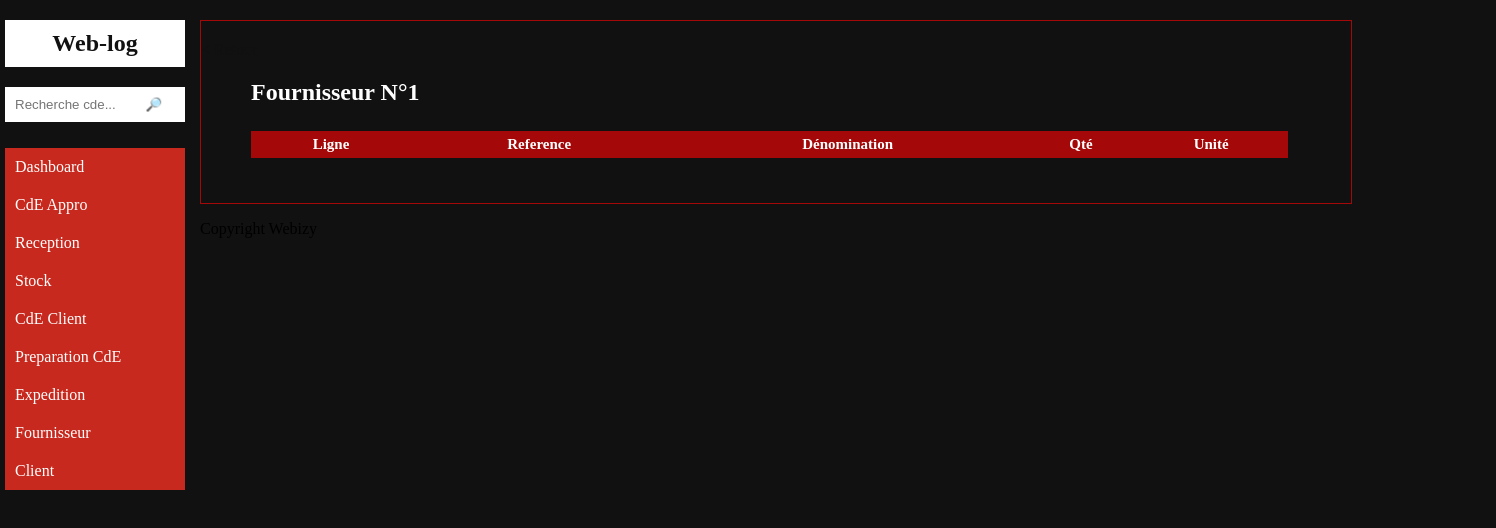
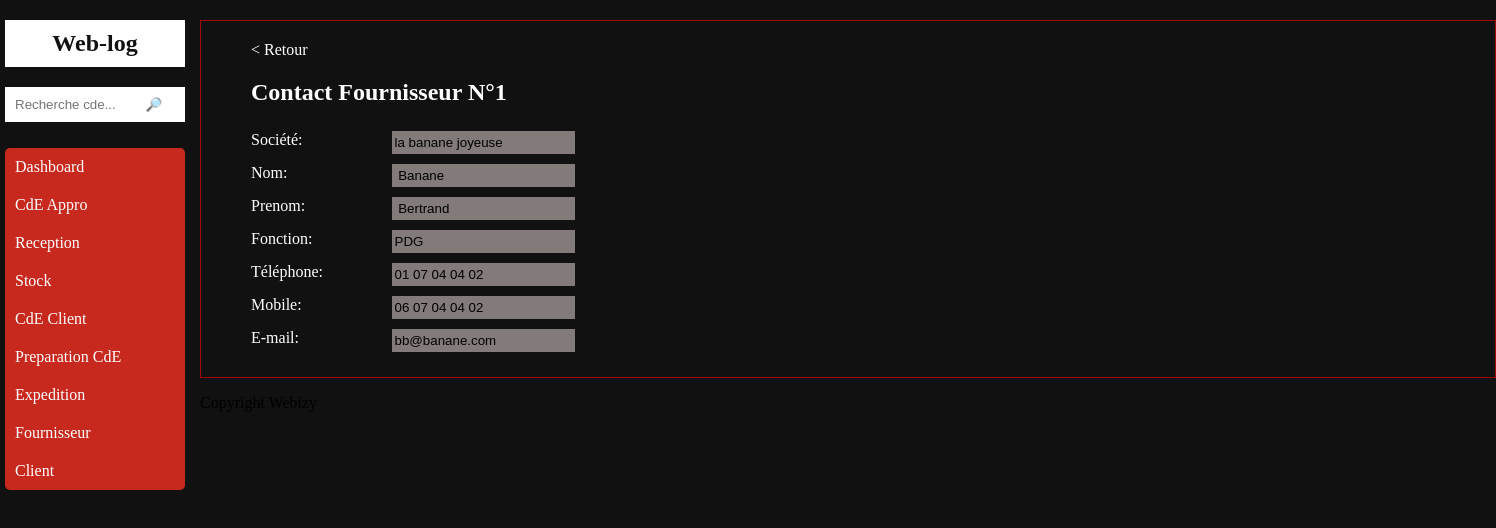
Before and after one commit to jeremd41/Weblog, a React (Create React App) app: page /fournisseur/1 in a window 1280 px wide. Shown: the top 528 px of the page, 1496 px wide, since content can reach past the window. Built offline with nearby package versions, Linux system fonts and the light colour scheme.

Commit message:
Ensemble des recuperation OK

```diff
--- a/src/component/Menu.js
+++ b/src/component/Menu.js
@@ -20,6 +20,12 @@ const Nav = styled.ul`
     width: 180px;
     flex-direction: column;
     background: #c8291e;
+    border-radius: 5px;
+
+    li:hover {
+      background: #b65d56;
+      border-radius: 5px;
+    }
 
     li a {
       color: #fff;
--- a/src/component/TempCdeA.js
+++ b/src/component/TempCdeA.js
@@ -24,6 +24,12 @@ const Wrapper = styled.div`
     label {
       margin: 5px;
       margin-left: 50px;
+      width: 30%;
+    }
+
+    input {
+      float: right;
+      background: #827b7a;
     }
 
     .flexbox {
@@ -108,15 +114,19 @@ class TempCdeA extends Component {
               value={this.props.commande.fournisseur}
             />
           </label>
+          <label>
+            Observation :
+            <input
+              type="text"
+              readonly
+              value={this.props.commande.observation}
+            />
+          </label>
         </div>
         <div className="commande">
           <h3 className="detailtableau">Détails commande : </h3>
           {cde}
         </div>
-        <label>
-          Observation :
-          <input type="text" readonly value={this.props.commande.observation} />
-        </label>
       </Wrapper>
     );
   }
--- a/src/component/TempCdeC.js
+++ b/src/component/TempCdeC.js
@@ -24,6 +24,12 @@ const Wrapper = styled.div`
     label {
       margin: 5px;
       margin-left: 50px;
+      width: 30%;
+    }
+
+    input {
+      float: right;
+      background: #827b7a;
     }
 
     .flexbox {
@@ -101,11 +107,15 @@ class TempCdeA extends Component {
             <input type="text" readonly value={this.props.commande.dateLiv} />
           </label>
           <label>
-            Fournisseur :
+            Client :
+            <input type="text" readonly value={this.props.commande.client} />
+          </label>
+          <label>
+            Observation :
             <input
               type="text"
               readonly
-              value={this.props.commande.fournisseur}
+              value={this.props.commande.observation}
             />
           </label>
         </div>
@@ -113,10 +123,6 @@ class TempCdeA extends Component {
           <h3 className="detailtableau">Détails commande : </h3>
           {cde}
         </div>
-        <label>
-          Observation :
-          <input type="text" readonly value={this.props.commande.observation} />
-        </label>
       </Wrapper>
     );
   }
--- a/src/component/TempClient.js
+++ b/src/component/TempClient.js
@@ -0,0 +1,106 @@
+import React, { Component } from "react";
+import styled from "styled-components";
+import { connect } from "react-redux";
+import { Link } from "react-router-dom";
+
+const Wrapper = styled.div`
+   {
+    margin-top: 20px;
+    padding: 20px 0;
+    color: #fff;
+    border: 1px solid #a40808;
+
+    .backPages {
+      font-size: 16px;
+      margin-left: 50px;
+      cursor: pointer;
+      color: #fff;
+
+      :hover {
+        text-decoration: underline;
+      }
+    }
+  }
+`;
+
+const Title = styled.h2`
+   {
+    color: #fff;
+    margin-left: 50px;
+    margin-top: 20px;
+  }
+`;
+
+const Fiche = styled.div`
+   {
+    display: flex;
+    flex-direction: column;
+
+    label {
+      margin: 5px 50px;
+      width: 25%;
+    }
+
+    input {
+      background: #827b7a;
+      float: right;
+    }
+  }
+`;
+
+class TempClient extends Component {
+  render() {
+    console.log(this.props);
+    const cli = this.props.client ? (
+      <Fiche>
+        <label>
+          Société: <input type="text" value={this.props.client.societe} />
+        </label>
+        <label>
+          Nom: <input type="text" value={this.props.client.nom} />
+        </label>
+        <label>
+          Prenom: <input type="text" value={this.props.client.prenom} />
+        </label>
+        <label>
+          Fonction:
+          <input type="text" value={this.props.client.fonction} />
+        </label>
+        <label>
+          Téléphone:
+          <input type="text" value={this.props.client.telephone} />
+        </label>
+        <label>
+          Mobile:
+          <input type="text" value={this.props.client.mobile} />
+        </label>
+        <label>
+          E-mail:
+          <input type="text" value={this.props.client.email} />
+        </label>
+      </Fiche>
+    ) : (
+      <Wrapper>
+        <span>Ce client existe pas ...</span>
+      </Wrapper>
+    );
+    return (
+      <Wrapper>
+        <Link to="/client" className="backPages">
+          {"<  Retour"}
+        </Link>
+        <Title>Contact Client N°{this.props.client.id}</Title>
+        {cli}
+      </Wrapper>
+    );
+  }
+}
+
+const mapStateToProps = (state, ownProps) => {
+  let id = ownProps.match.params.client_id;
+  return {
+    client: state.client.find(post => post.id == id)
+  };
+};
+
+export default connect(mapStateToProps)(TempClient);
--- a/src/component/TempFournisseur.js
+++ b/src/component/TempFournisseur.js
@@ -9,6 +9,17 @@ const Wrapper = styled.div`
     padding: 20px 0;
     color: #fff;
     border: 1px solid #a40808;
+
+    .backPages {
+      font-size: 16px;
+      margin-left: 50px;
+      cursor: pointer;
+      color: #fff;
+
+      :hover {
+        text-decoration: underline;
+      }
+    }
   }
 `;
 
@@ -20,21 +31,54 @@ const Title = styled.h2`
   }
 `;
 
+const Fiche = styled.div`
+   {
+    display: flex;
+    flex-direction: column;
+
+    label {
+      margin: 5px 50px;
+      width: 25%;
+    }
+
+    input {
+      background: #827b7a;
+      float: right;
+    }
+  }
+`;
+
 class TempFournisseur extends Component {
   render() {
     console.log(this.props);
     const frs = this.props.fournisseur ? (
-      <div className="divTable redTable">
-        <div className="divTableHeading">
-          <div className="divTableRow">
-            <div className="divTableHead">Ligne</div>
-            <div className="divTableHead">Reference</div>
-            <div className="divTableHead">Dénomination</div>
-            <div className="divTableHead">Qté</div>
-            <div className="divTableHead">Unité</div>
-          </div>
-        </div>
-      </div>
+      <Fiche>
+        <label>
+          Société: <input type="text" value={this.props.fournisseur.societe} />
+        </label>
+        <label>
+          Nom: <input type="text" value={this.props.fournisseur.nom} />
+        </label>
+        <label>
+          Prenom: <input type="text" value={this.props.fournisseur.prenom} />
+        </label>
+        <label>
+          Fonction:
+          <input type="text" value={this.props.fournisseur.fonction} />
+        </label>
+        <label>
+          Téléphone:
+          <input type="text" value={this.props.fournisseur.telephone} />
+        </label>
+        <label>
+          Mobile:
+          <input type="text" value={this.props.fournisseur.mobile} />
+        </label>
+        <label>
+          E-mail:
+          <input type="text" value={this.props.fournisseur.email} />
+        </label>
+      </Fiche>
     ) : (
       <Wrapper>
         <span>Ce client existe pas ...</span>
@@ -42,10 +86,10 @@ class TempFournisseur extends Component {
     );
     return (
       <Wrapper>
-        <Link to="/client" className="backPages">
+        <Link to="/fournisseur" className="backPages">
           {"<  Retour"}
         </Link>
-        <Title>Fournisseur N°{this.props.fournisseur.id}</Title>
+        <Title>Contact Fournisseur N°{this.props.fournisseur.id}</Title>
         {frs}
       </Wrapper>
     );
--- a/src/index.js
+++ b/src/index.js
@@ -1,7 +1,7 @@
 import React from "react";
 import ReactDOM from "react-dom";
 import "./style.css";
-import { BrowserRouter as Router, Route } from "react-router-dom";
+import { BrowserRouter as Router, Route, Switch } from "react-router-dom";
 import { createStore } from "redux";
 import { Provider } from "react-redux";
 
@@ -21,6 +21,8 @@ import Fournisseur from "./page/Fournisseur";
 import TempCdeA from "./component/TempCdeA";
 import TempCdeC from "./component/TempCdeC";
 import TempFournisseur from "./component/TempFournisseur";
+import Page404 from "./page/404";
+import TempClient from "./component/TempClient";
 
 const store = createStore(rootReducer);
 
@@ -29,6 +31,7 @@ function Index() {
     <Router>
       <Layout>
         <div className="App">
+          <Switch>
             <Route exact path="/" component={App} />
             <Route exact path="/cdeclient" component={cdeClient} />
             <Route exact path="/cdeappro" component={cdeAppro} />
@@ -44,6 +47,9 @@ function Index() {
               path="/fournisseur/:fournisseur_id"
               component={TempFournisseur}
             />
+            <Route path="/client/:client_id" component={TempClient} />
+            <Route exact component={Page404} />
+          </Switch>
         </div>
       </Layout>
     </Router>
--- /dev/null
+++ b/src/page/404.js
@@ -0,0 +1,40 @@
+import React, { Component } from "react";
+import { Link } from "react-router-dom";
+import styled from "styled-components";
+
+const Title = styled.h2`
+   {
+    color: #fff;
+    margin-left: 50px;
+    margin-top: 20px;
+  }
+`;
+
+const Backpages = styled.h4`
+  .back {
+    color: #fff;
+    margin-left: 50px;
+    margin-top: 20px;
+  }
+
+  .back:hover {
+    text-decoration: underline;
+  }
+`;
+
+class Page404 extends Component {
+  render() {
+    return (
+      <div>
+        <Title>Erreur 404 -- Cette page existe pas ...</Title>
+        <Backpages>
+          <Link to="/" className="back">
+            {"< Retour à l'index de l'application "}
+          </Link>
+        </Backpages>
+      </div>
+    );
+  }
+}
+
+export default Page404;
--- a/src/page/Client.js
+++ b/src/page/Client.js
@@ -41,7 +41,7 @@ class Client extends Component {
             return (
               <div class="divTableBody" key={ligne.id}>
                 <div class="divTableRow">
-                  <div class="divTableCell">
+                  <div class="divTableCell cellPreview">
                     <Link to={"/client/" + ligne.id}>Voir</Link>
                   </div>
                   <div class="divTableCell">{ligne.societe}</div>
--- a/src/page/Fournisseur.js
+++ b/src/page/Fournisseur.js
@@ -40,7 +40,7 @@ class Fournisseur extends Component {
             return (
               <div class="divTableBody" key={ligne.id}>
                 <div class="divTableRow">
-                  <div class="divTableCell">
+                  <div class="divTableCell cellPreview">
                     <Link to={"/fournisseur/" + ligne.id}>Voir</Link>
                   </div>
                   <div class="divTableCell">{ligne.societe}</div>
--- a/src/page/cdeAppro.js
+++ b/src/page/cdeAppro.js
@@ -6,11 +6,6 @@ import { connect } from "react-redux";
 const Wrapper = styled.div`
    {
     margin-top: 30px;
-
-    .cellPreview:hover {
-      text-decoration: underline;
-      cursor: pointer;
-    }
   }
 `;
 
--- a/src/style.css
+++ b/src/style.css
@@ -2,6 +2,8 @@ body {
   margin: 0;
   padding: 0;
   background: #111;
+  height: 100vh;
+  width: 180vh;
 }
 
 a {
@@ -11,6 +13,18 @@ a {
 
 h4 {
   color: #fff;
+}
+
+input {
+  border: none;
+  height: 23px;
+  padding: 0px 3px;
+}
+
+select {
+  border: none;
+  height: 23px;
+  padding: 0px 3px;
 }
 
 /* ------TABELEAU COMMANDE APPRO ------*/
@@ -94,3 +108,8 @@ div.redTable {
 .divTableBody:hover {
   background: #8f8887;
 }
+
+.cellPreview:hover {
+  text-decoration: underline;
+  cursor: pointer;
+}
```
Lines whose indentation alone changed are shown as unchanged.
